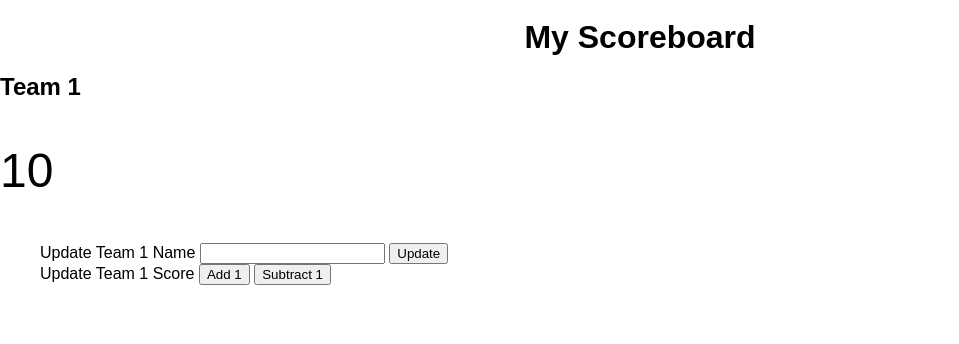
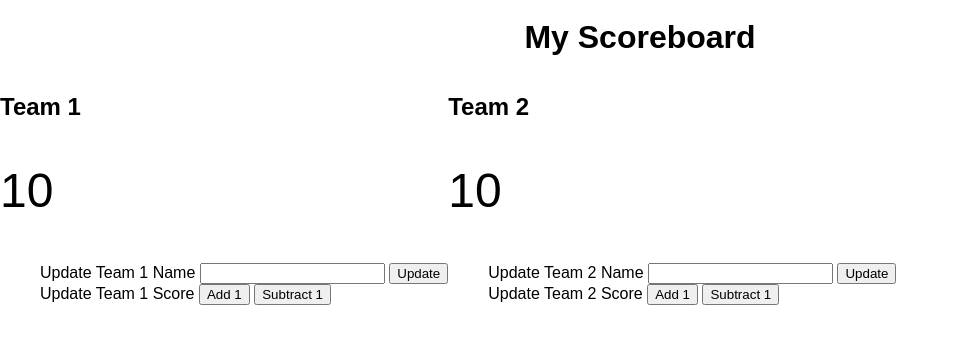
Before and after one commit to geekboyisonnow/a-scoreboard, a website: page public/index.html in a window 1280 px wide. Shown: the whole page, without its empty margins (0-959 px from the left). Drawn offline with Linux system fonts and the light colour scheme.

Commit message:
Flexing Sections

```diff
--- a/package.json
+++ b/package.json
@@ -23,7 +23,7 @@
     "eslint-plugin-node": "^11.1.0",
     "eslint-plugin-promise": "^4.2.1",
     "eslint-plugin-standard": "^4.0.2",
-    "prettier": "^2.1.2",
+    "prettier": "2.1.2",
     "stylelint": "^13.7.2",
     "stylelint-config-standard": "^20.0.0"
   }
--- a/public/index.html
+++ b/public/index.html
@@ -9,6 +9,8 @@
   </head>
   <body>
     <h1 class="">My Scoreboard</h1>
+    <main>
+      <section>
         <h2>Team 1</h2>
         <p>10</p>
         <ul>
@@ -23,6 +25,26 @@
             <button>Subtract 1</button>
           </li>
         </ul>
+      </section>
+
+      <section>
+        <h2>Team 2</h2>
+        <p>10</p>
+        <ul>
+          <li>
+            <label>Update Team 2 Name</label>
+            <input type="text"/>
+            <button>Update</button>
+          </li>
+          <li>
+            <label>Update Team 2 Score</label>
+            <button>Add 1</button>
+            <button>Subtract 1</button>
+          </li>
+        </ul>
+      </section>
+
+    </main>
 
 
     <script src="/main.js" charset="utf-8"></script>
--- a/public/screen.css
+++ b/public/screen.css
@@ -11,6 +11,11 @@ body {
   min-height: 100%;
 }
 
+main {
+  display: flex;
+  flex-wrap: wrap;
+}
+
 h1 {
   text-align: center;
 }
```
Lines whose indentation alone changed are shown as unchanged.
